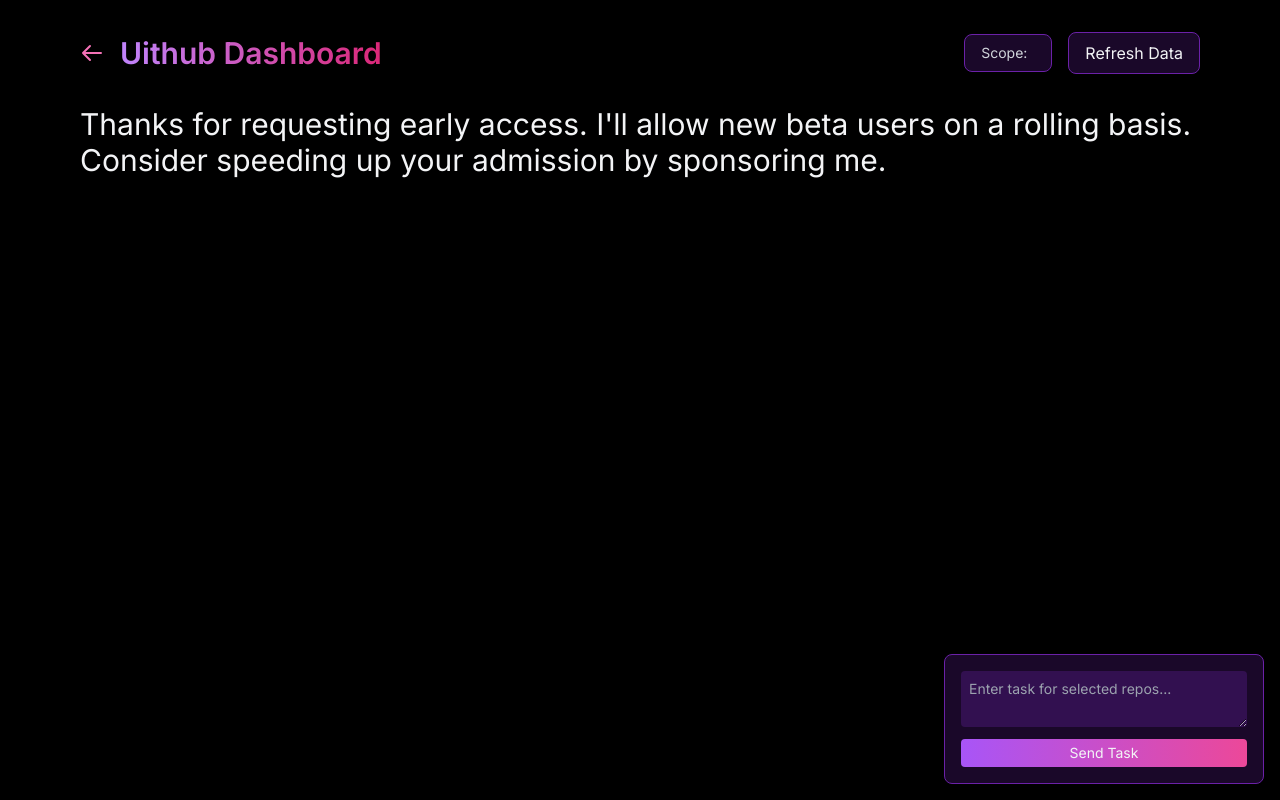
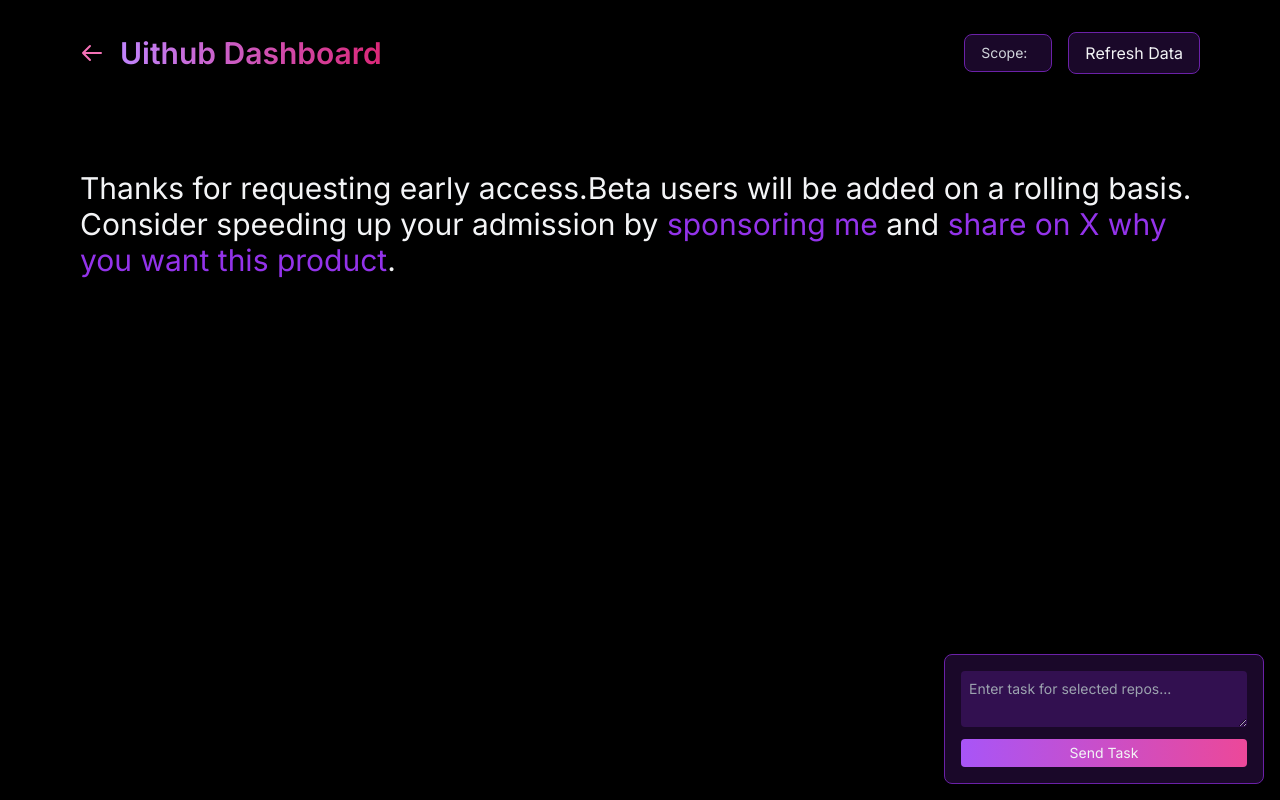
Before and after one commit to janwilmake/forgithub.dashboard, a website: page dashboard.html in a window 1280 px wide. Drawn offline with nearby package versions, Linux system fonts and the light colour scheme.

Commit message:
improvements

```diff
--- a/dashboard.html
+++ b/dashboard.html
@@ -61,9 +61,12 @@
             </div>
         </div>
 
-        <p class="my-4 text-3xl">Thanks for requesting early access. I'll allow new beta users on a rolling basis.
-            Consider speeding up your admission by <a href="https://github.com/sponsors/janwilmake"
-                target="_blank">sponsoring me</a>.</p>
+        <p class="my-24 text-3xl">Thanks for requesting early access.Beta users will be added on a rolling basis.
+            Consider speeding up your admission by <a class="text-purple-600"
+                href="https://github.com/sponsors/janwilmake" target="_blank">sponsoring me</a> and <a target="_blank"
+                class="text-purple-600"
+                href="https://x.com/intent/post?text=If%20I%20had%20AI%20agents%20to%20work%20in%20my%20repositories%2024%2F7%20(see%20https%3A%2F%2Fdashboard.uithub.com)%20I%20would...">share
+                on X why you want this product</a>.</p>
 
         <!-- Data Groups Container -->
         <div id="data-container" class="grid gap-8"></div>
```
